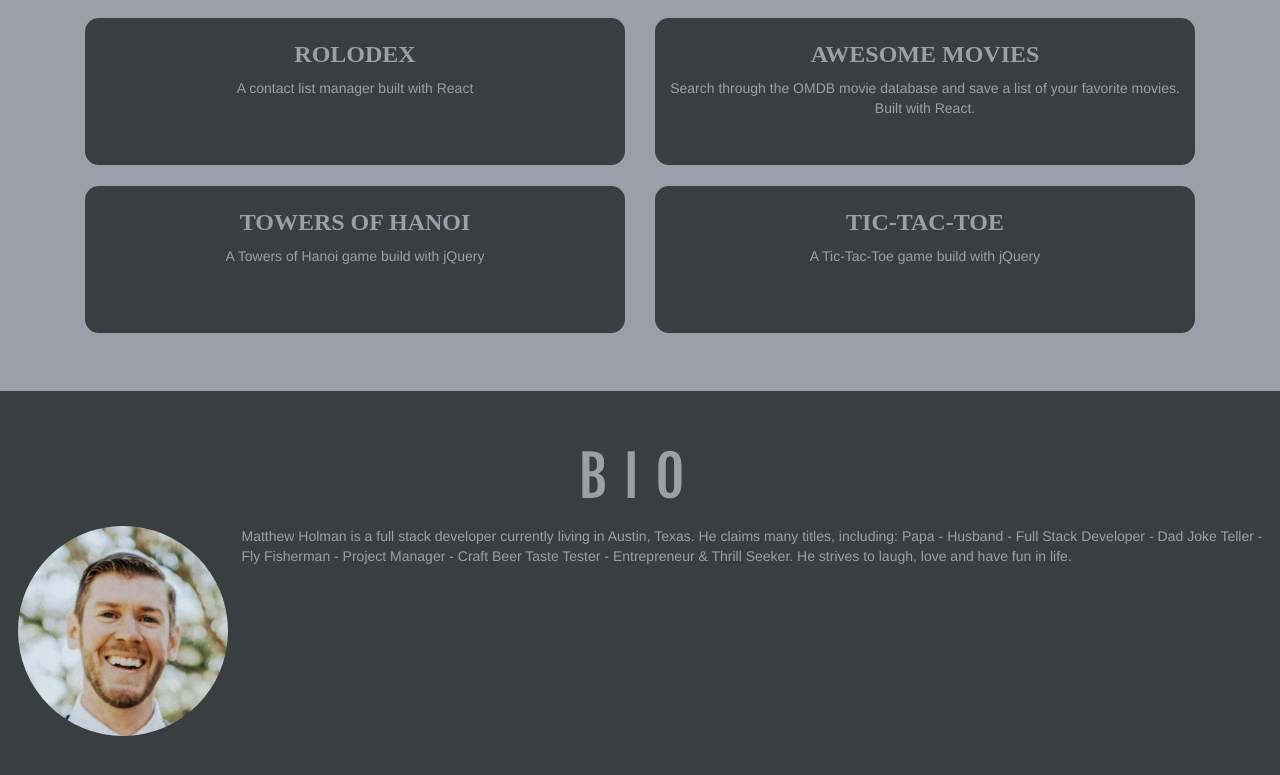
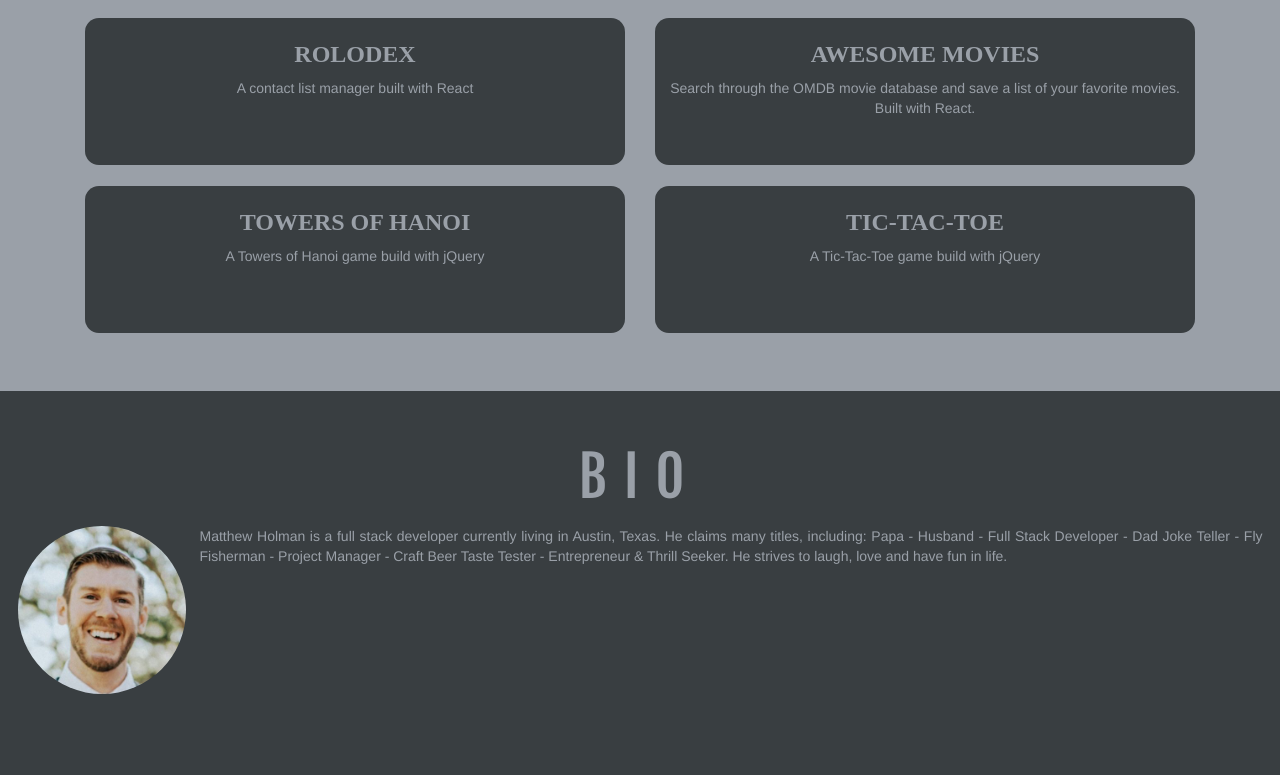
Before and after one commit to mateoholman/mvholman, a plain HTML site: page index.html in a window 1280 px wide. Shown: the part 1935-2710 px from the top of the page. Drawn offline with nearby package versions, Linux system fonts and the light colour scheme; a web font is replaced by a local one.

Commit message:
Updated bio picture size

```diff
--- a/sass/pages/_bio.scss
+++ b/sass/pages/_bio.scss
@@ -22,7 +22,7 @@
       border-radius: 50%;
       float: left;
       margin-right: 1em;
-      width: 15em;
+      width: 12em;
     }
 
     p {
```
Also changed, not shown: stylesheets/styles.css.
